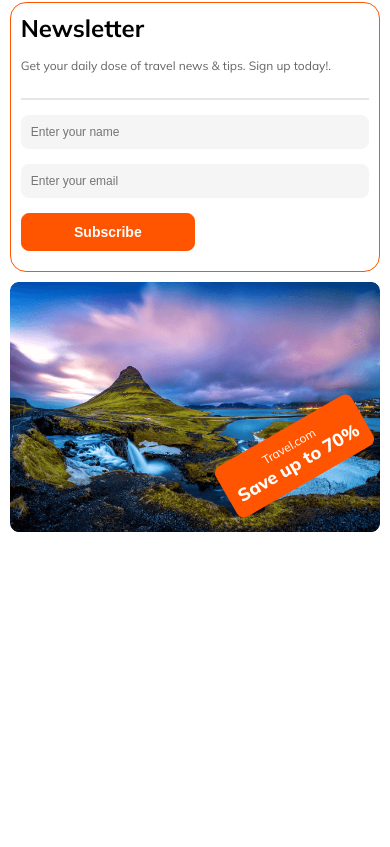
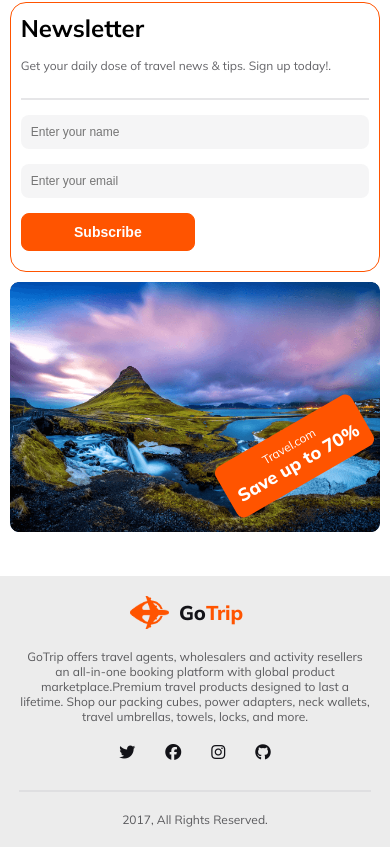
Before and after one commit to Sk-Monir/B9A2-Hero-Travel, a plain HTML site: page index.html in a window 390 px wide. Shown: the part 6211-7058 px from the top of the page. Before the commit the page ends 6787 px from the top, so only its background shows below. Drawn offline with Linux system fonts and the light colour scheme.

Commit message:
Footer section and Responsive Done

```diff
--- a/css/style.css
+++ b/css/style.css
@@ -524,6 +524,70 @@ Main Section End
 
 /* ------------------------------------------------------------------------
 ---------------------------------------------------------------------------
+Footer Section Start
+---------------------------------------------------------------------------
+-------------------------------------------------------------------------*/
+#footer {
+    background: #13131814;
+    padding: 100px;
+}
+
+#footer .center {
+    display: flex;
+    flex-direction: column;
+    justify-content: center;
+    align-items: center;
+}
+
+#footer .logo {
+    display: flex;
+    align-items: center;
+    gap: 10px;
+    margin-bottom: 20px;
+}
+
+#footer .logo .sec_ttl {
+    margin-bottom: 0;
+}
+
+#footer .center .icon {
+    display: flex;
+    justify-content: center;
+    align-items: center;
+    gap: 10px;
+}
+
+#footer .center .icon i {
+    font-size: 24px;
+    color: #131318;
+    padding: 10px;
+    border-radius: 50%;
+    transition: all linear .3s;
+}
+
+#footer .center .icon a:hover i {
+    background: #FF5400;
+    color: #fff
+}
+
+#footer .center hr {
+    border: 1px solid #dadadda9;
+    width: 60%;
+    margin: 35px 0;
+}
+
+#footer .margin-0 {
+    margin-bottom: 0;
+}
+
+/* ------------------------------------------------------------------------
+---------------------------------------------------------------------------
+Footer Section End
+---------------------------------------------------------------------------
+-------------------------------------------------------------------------*/
+
+/* ------------------------------------------------------------------------
+---------------------------------------------------------------------------
 Responsive Design Start
 ---------------------------------------------------------------------------
 -------------------------------------------------------------------------*/
@@ -754,6 +818,28 @@ mobile device
     #Newsletter img {
         width: 100%;
         height: 250px;
+    }
+
+    /* Footer Section Responsive */
+    #footer {
+        padding: 20px 10px;
+    }
+
+    #footer .logo .sec_ttl {
+        font-size: 20px;
+    }
+
+    #footer .logo img {
+        width: 30%
+    }
+
+    #footer .center .icon i {
+        font-size: 16px;
+    }
+
+    #footer .center hr {
+        width: 100%;
+        margin: 20px 0;
     }
 }
 
@@ -988,6 +1074,28 @@ Tablet device
         right: 2%;
         transform: rotate(-30deg);
     }
+
+    /* Footer Section Responsive */
+    #footer {
+        padding: 50px;
+    }
+
+    #footer .logo .sec_ttl {
+        font-size: 25px;
+    }
+
+    #footer .logo img {
+        width: 30%
+    }
+
+    #footer .center .icon i {
+        font-size: 20px;
+    }
+
+    #footer .center hr {
+        width: 70%;
+        margin: 25px 0;
+    }
 }
 
 /* ------------------------------------------------------------------------
--- a/index.html
+++ b/index.html
@@ -338,8 +338,38 @@
     </main>
     <!-- Main Section End -->
     <!-- Footer Section Start -->
-    <footer>
+    <footer id="footer">
+        <div class="container">
+            <div class="center">
+                <div class="logo">
+                    <img src="Images/Group 40071 (2).png" alt="" srcset="">
+                    <h2 class="sec_ttl">Go<span class="active">Trip</span></h2>
+                </div>
+                <p class="sec_text_2">GoTrip offers travel agents, wholesalers and activity resellers an all-in-one
+                    booking platform with global product
+                    marketplace.Premium travel products designed to last a lifetime. Shop our packing cubes, power
+                    adapters, neck wallets, travel
+                    umbrellas, towels, locks, and more.</p>
 
+                <div class="icon">
+                    <a href="https://x.com/i/flow/login" target="_blank" rel="noopener noreferrer">
+                        <i class="fa-brands fa-twitter"></i>
+                    </a>
+                    <a href="https://www.facebook.com/ihsm.monir/" target="_blank" rel="noopener noreferrer">
+                        <i class="fa-brands fa-facebook"></i>
+                    </a>
+                    <a href="https://www.instagram.com/mdimamulmonir/" target="_blank" rel="noopener noreferrer">
+                        <i class="fa-brands fa-instagram"></i>
+                    </a>
+                    <a href="https://github.com/Sk-Monir" target="_blank" rel="noopener noreferrer">
+                        <i class="fa-brands fa-github"></i>
+                    </a>
+                </div>
+                <hr>
+                <p class="sec_text_2 margin-0">2017, All Rights Reserved.</p>
+
+            </div>
+        </div>
     </footer>
     <!-- Footer Section End -->
 </body>
```
